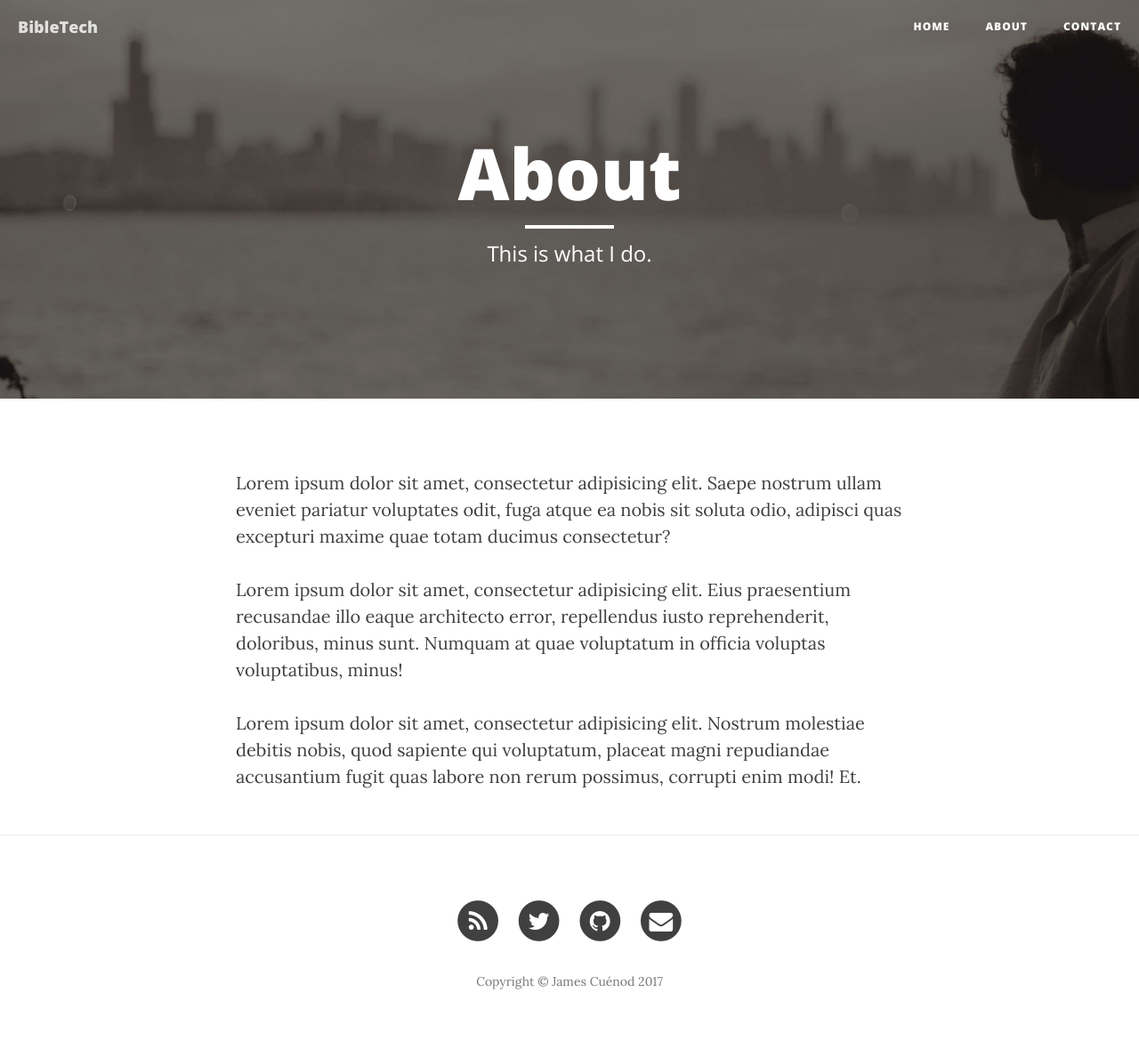
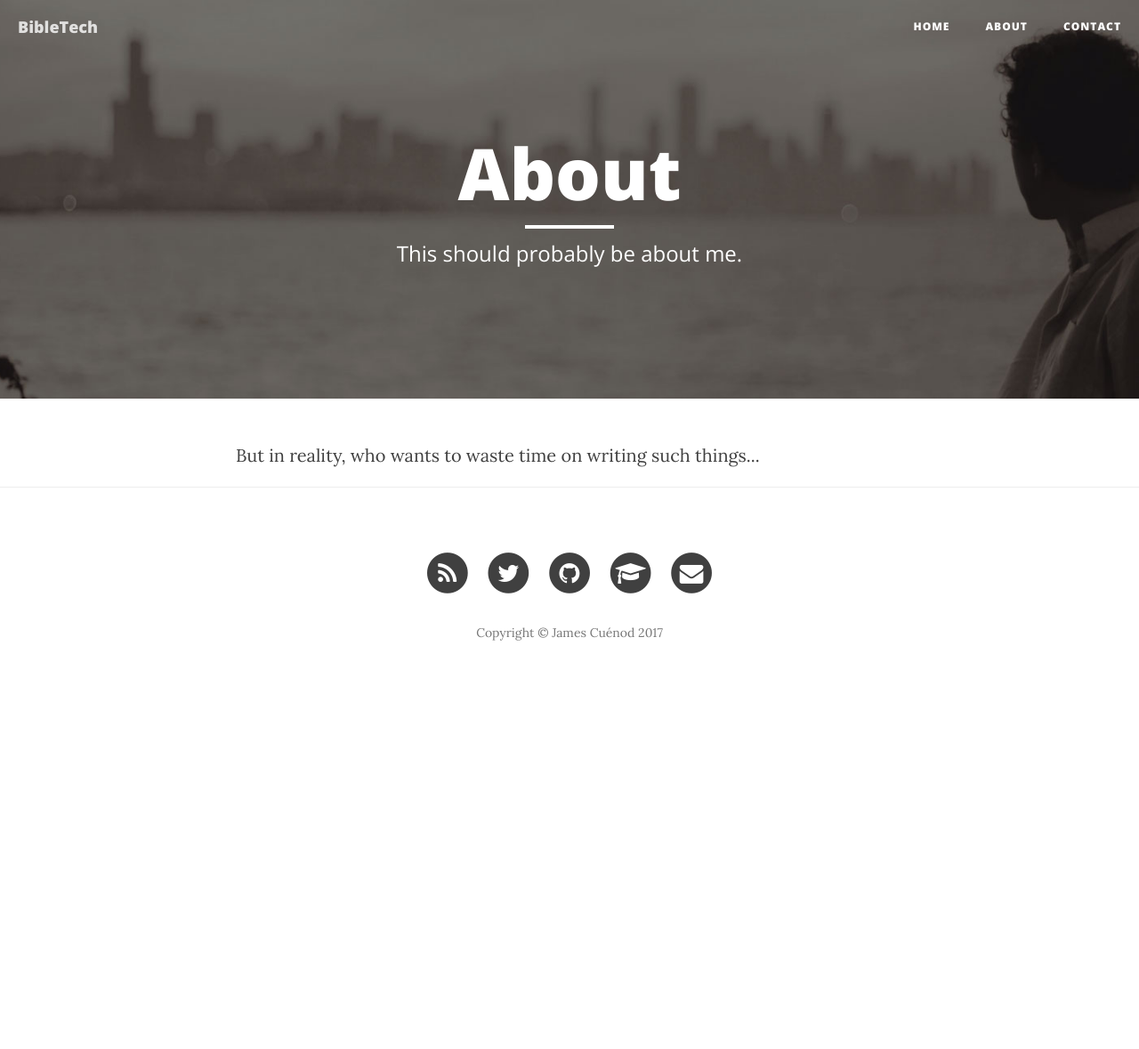
Before and after one commit to jcuenod/bibletech, a Jekyll site: the page built from about.html, in a window 1280 px wide. Shown: the whole page at 89% size. Built offline with Jekyll 4.4.1, drawn with Linux system fonts in a browser that asks for light colours; nearby versions of some CDN libraries; after the commit the page ends 900 px from its top, so only the background shows below that.

Commit message:
Added academia link, modified about page

```diff
--- a/_config.yml
+++ b/_config.yml
@@ -8,6 +8,7 @@
 url: "http://jcuenod.github.io"
 twitter_username: jamescuenod
 github_username: jcuenod
+academia_username: JamesCuénod
 email_username: j3frea@gmail.com
 
 # Google Analytics
--- a/_includes/footer.html
+++ b/_includes/footer.html
@@ -42,6 +42,16 @@
                         </a>
                     </li>
                     {% endif %}
+                    {% if site.academia_username %}
+                    <li>
+                        <a href="https://wheaton.academia.edu/{{ site.academia_username }}">
+                            <span class="fa-stack fa-lg">
+                                <i class="fa fa-circle fa-stack-2x"></i>
+                                <i class="fa fa-graduation-cap fa-stack-1x fa-inverse"></i>
+                            </span>
+                        </a>
+                    </li>
+                    {% endif %}
                     {% if site.email_username %}
                     <li>
                         <a href="mailto:{{ site.email_username }}">
--- a/about.html
+++ b/about.html
@@ -1,12 +1,8 @@
 ---
 layout: page
 title: "About"
-description: "This is what I do."
+description: "This should probably be about me."
 header-img: "img/about-bg.jpg"
 ---
 
-<p>Lorem ipsum dolor sit amet, consectetur adipisicing elit. Saepe nostrum ullam eveniet pariatur voluptates odit, fuga atque ea nobis sit soluta odio, adipisci quas excepturi maxime quae totam ducimus consectetur?</p>
-
-<p>Lorem ipsum dolor sit amet, consectetur adipisicing elit. Eius praesentium recusandae illo eaque architecto error, repellendus iusto reprehenderit, doloribus, minus sunt. Numquam at quae voluptatum in officia voluptas voluptatibus, minus!</p>
-
-<p>Lorem ipsum dolor sit amet, consectetur adipisicing elit. Nostrum molestiae debitis nobis, quod sapiente qui voluptatum, placeat magni repudiandae accusantium fugit quas labore non rerum possimus, corrupti enim modi! Et.</p>
+But in reality, who wants to waste time on writing such things...
```
